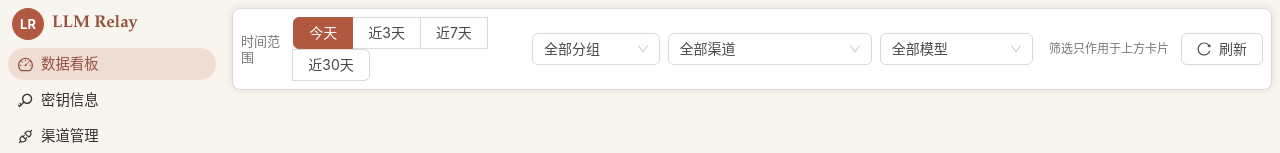
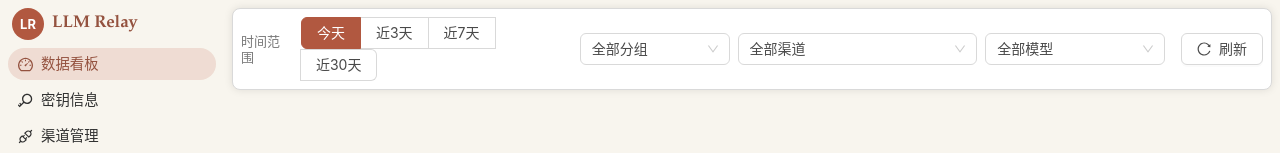
Before and after one commit to ashu1800/llm-relay, a Vue app in the folder frontend/: page /console/dashboard in a window 1280 px wide. Shown: the top 153 px of the page. Built offline with nearby package versions, Linux system fonts and the light colour scheme; no server answers.

Commit message:
移除看板工具栏的「筛选只作用于上方卡片」提示标签（站主要求）；当初防误读的正向契约反转为禁止式，钉住不再出现；规范文档同步记录，列表不吃筛选的行为不变

```diff
--- a/frontend/src/views/DashboardView.vue
+++ b/frontend/src/views/DashboardView.vue
@@ -493,7 +493,6 @@
         {{ statusClass === 'error' ? '仅失败' : '仅成功' }}
       </a-tag>
       <template #right>
-        <span class="toolbar-scope">筛选只作用于上方卡片</span>
         <a-button :loading="loading" @click="reloadAll()"><ReloadOutlined /> 刷新</a-button>
       </template>
     </PageToolbar>
@@ -692,15 +691,6 @@
   transform: translateY(-4px);
 }
 
-/* 工具栏右侧的作用范围提示。用次要文字色（不是警告色）：它是一个说明，
-   不是一个需要处理的异常；放右边紧贴「刷新」，读起来是工具栏的一句脚注。 */
-.toolbar-scope {
-  font-size: 12px;
-  color: var(--color-text-secondary);
-  margin-right: 4px;
-  white-space: nowrap;
-}
-
 /* DataState 的错误提示自带左右外边距（为列表页的面板布局设计），
    这里外层已经有内边距，去掉以免出现双重缩进 */
 .dashboard :deep(.ds-alert) { margin: 0 0 var(--gap); }
```
Also changed, not shown: frontend/scripts/check-contracts.mjs (+6 -5 lines), 1 other file (tests, documents, lock files or other folders).
